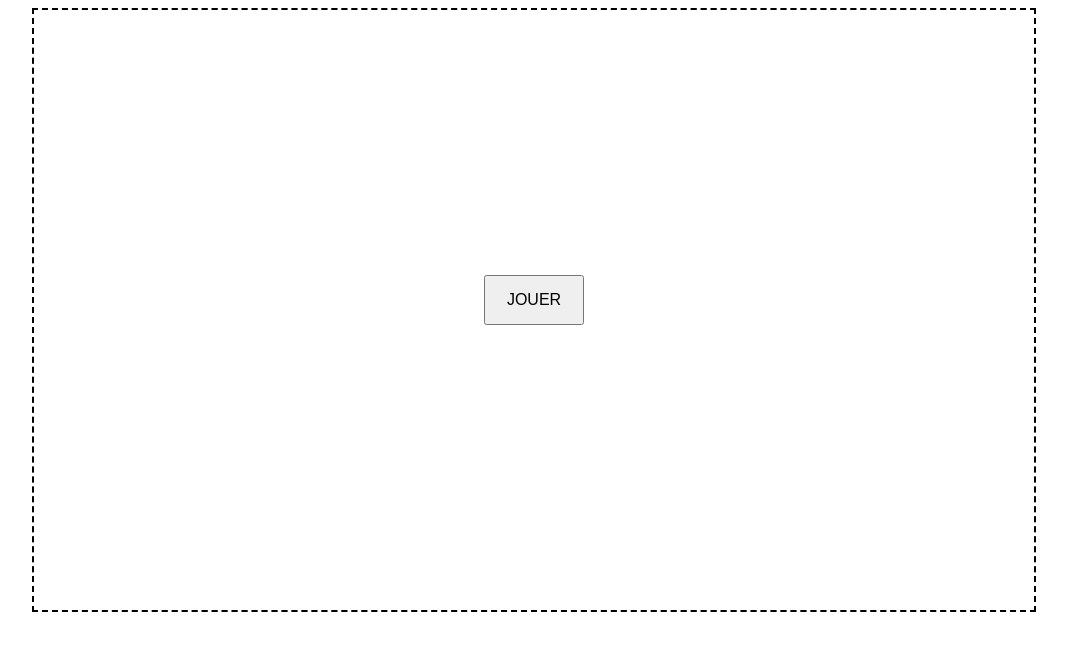
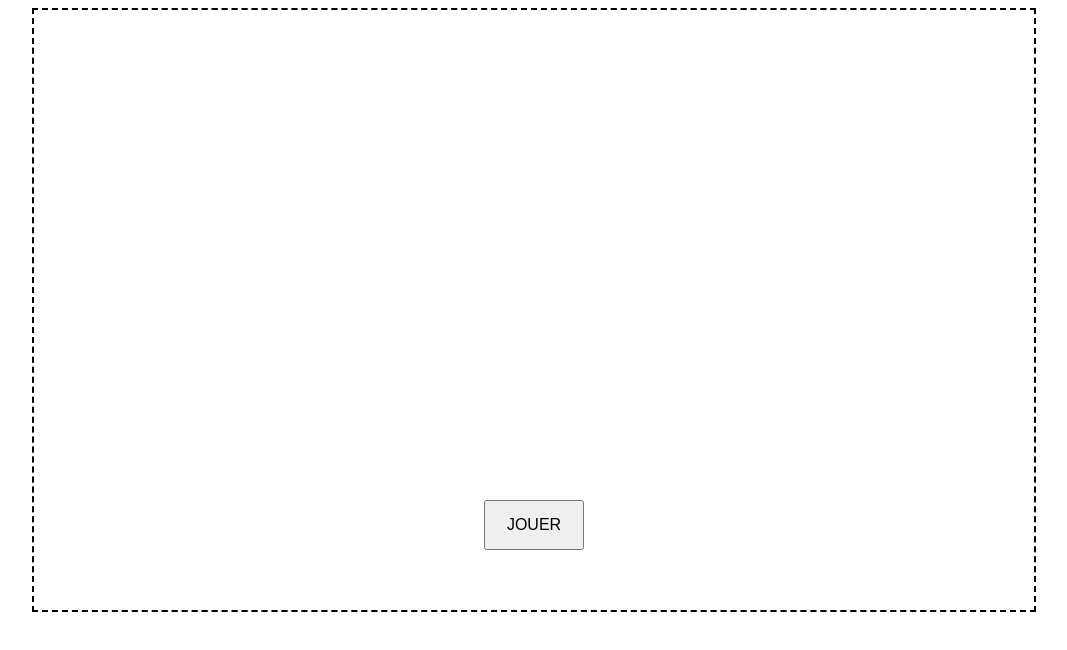
Before and after one commit to kioum/projetWeb, a plain HTML site: page index.html in a window 1280 px wide. Shown: the whole page, without its empty margins (106-1173 px from the left). Drawn offline with Linux system fonts and the light colour scheme.

Commit message:
Add files via upload

```diff
--- a/style.css
+++ b/style.css
@@ -15,7 +15,7 @@
 }
 #btn, #btn_next {
     position: absolute;
-	top : 275px;
+	top : 500px;
 	width: 100px;
     height: 50px;
 	left: 50%; /* à 50%/50% du parent référent */
@@ -27,5 +27,4 @@
 #btn_next{
 	display : none;
 	left: 55%; /* à 50%/50% du parent référent */
-	top : 500px;
 }
```
